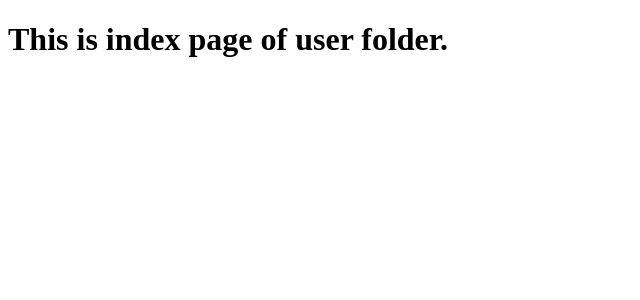
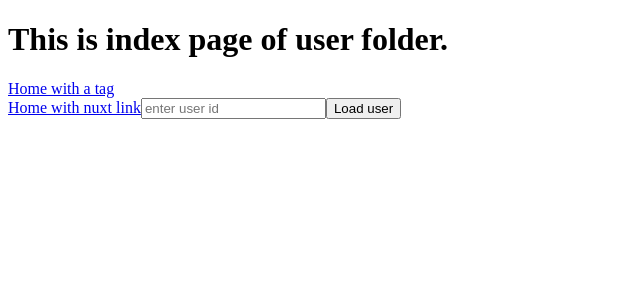
Before and after one commit to hauphvn/nuxtjs-first, a Nuxt app: page /user in a window 1280 px wide. Shown: the top 300 px of the page, without its empty margins (0-640 px from the left). Built offline with nearby package versions, Linux system fonts and the light colour scheme.

Commit message:
Navigation to page

```diff
--- a/pages/index.vue
+++ b/pages/index.vue
@@ -2,6 +2,9 @@
 <!--  <Tutorial />-->
   <div>
     <h1>hello</h1>
+    <a href="/user">User with a tag</a>
+    <br>
+    <router-link to="/user">User with router link</router-link>
   </div>
 </template>
 
--- a/pages/user/_id/index.vue
+++ b/pages/user/_id/index.vue
@@ -1,6 +1,7 @@
 <template>
 <div>
   <h1>This is a single user with ID: {{$route.params.id}}</h1>
+  <a href="/">Home</a>
 </div>
 </template>
 
--- a/pages/user/index.vue
+++ b/pages/user/index.vue
@@ -1,12 +1,26 @@
 <template>
 <div>
   <h1>This is index page of user folder.</h1>
+  <a href="/">Home with a tag</a> <br>
+  <nuxt-link to="/">Home with nuxt link</nuxt-link>
+  <input v-model="userId" type="text" placeholder="enter user id">
+  <button @click="onLoadUserById">Load user</button>
 </div>
 </template>
 
 <script>
 export default {
-  name: 'index'
+  name: 'index',
+  data () {
+    return {
+      userId: ''
+    }
+  },
+  methods: {
+    onLoadUserById () {
+      this.$router.push('/user/' + this.userId)
+    }
+  }
 }
 </script>
 
```
Also changed, not shown: 1 other file (tests, documents, lock files or other folders).
